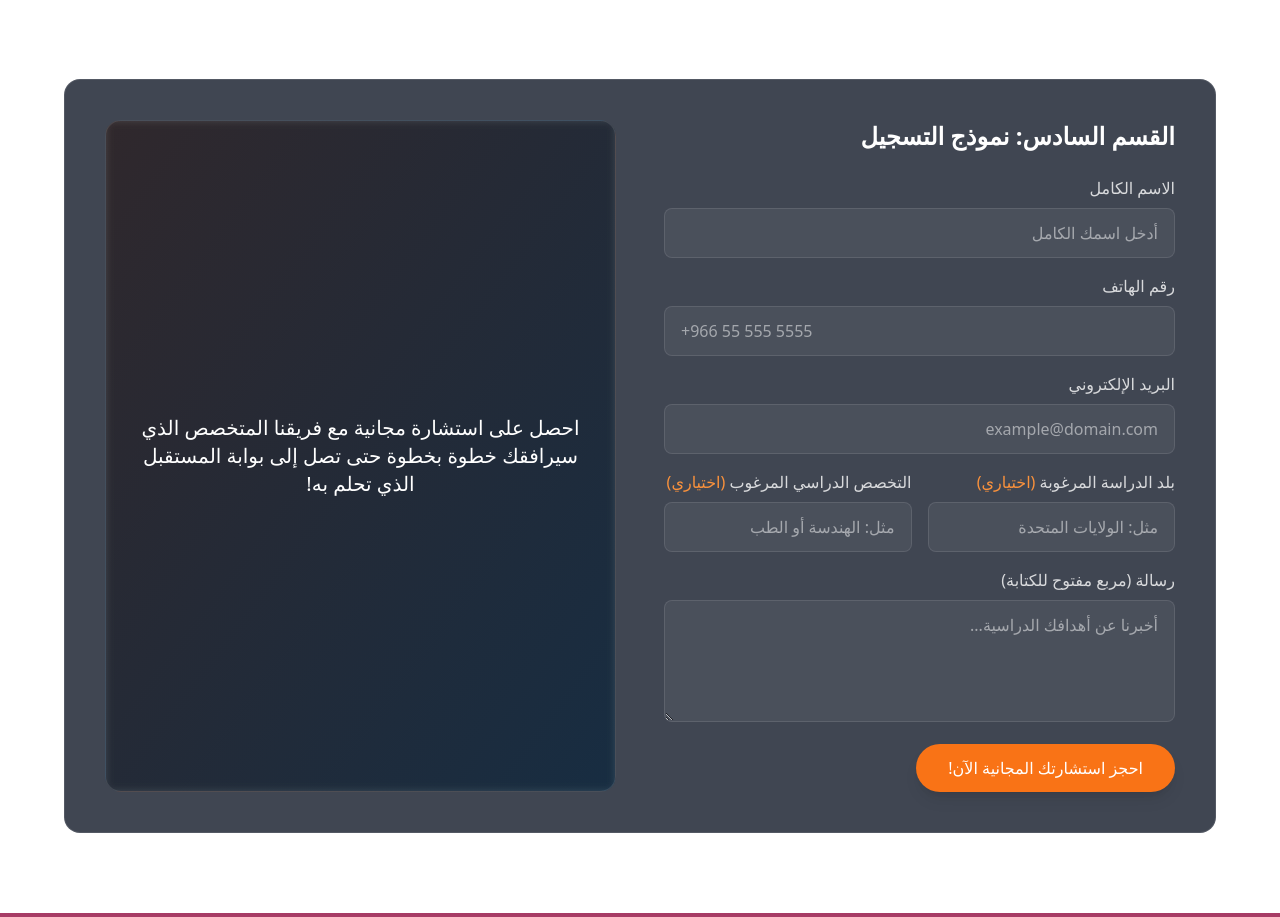
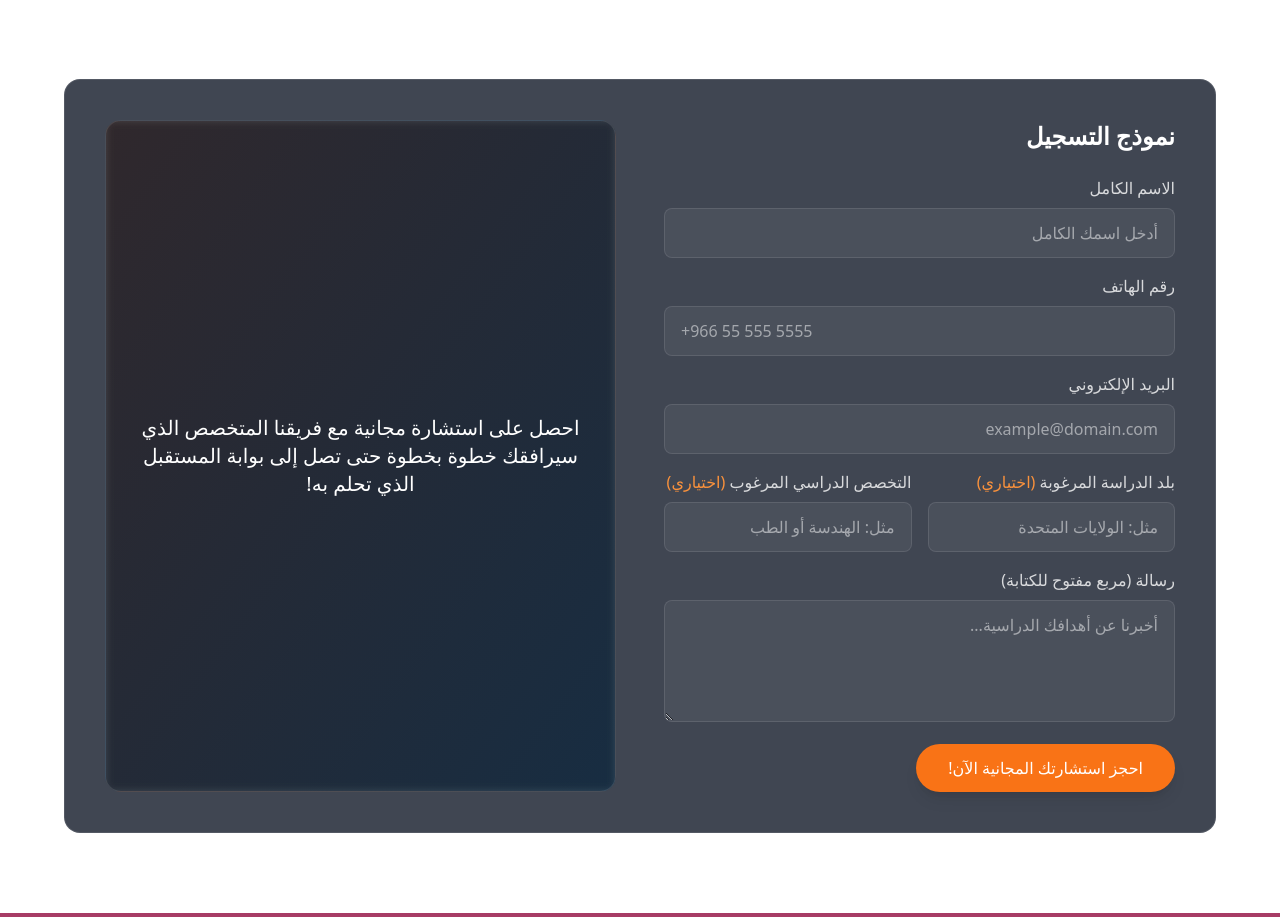
Before and after one commit to abdelrahman027/BA_consulting, a React (Vite) app: page / in a window 1280 px wide. Shown: the part 2401-3318 px from the top of the page. Built offline with nearby package versions, Linux system fonts and the light colour scheme; grey boxes are pictures that could not be loaded.

Commit message:
update form

```diff
--- a/src/components/StartForm.jsx
+++ b/src/components/StartForm.jsx
@@ -76,7 +76,7 @@ const StartForm = () => {
           whileInView={{ x: 0, opacity: 1 }}
           transition={{ delay: 0.2, duration: 0.6 }}
         >
-          <h3 className="text-2xl font-bold text-white mb-4">القسم السادس: نموذج التسجيل</h3>
+          <h3 className="text-2xl font-bold text-white mb-4"> نموذج التسجيل</h3>
 
           <form className="space-y-4" onSubmit={handleSubmit}>
             {/* Full Name */}
```
